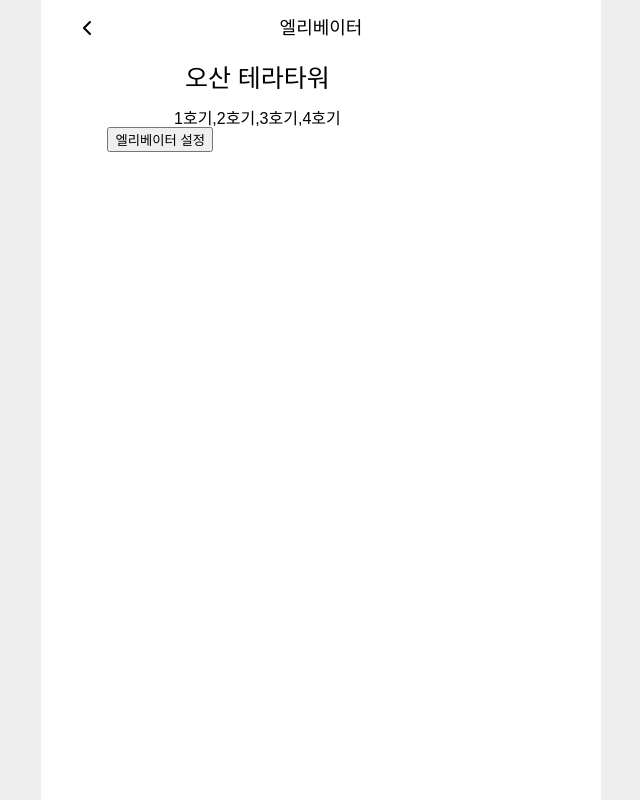
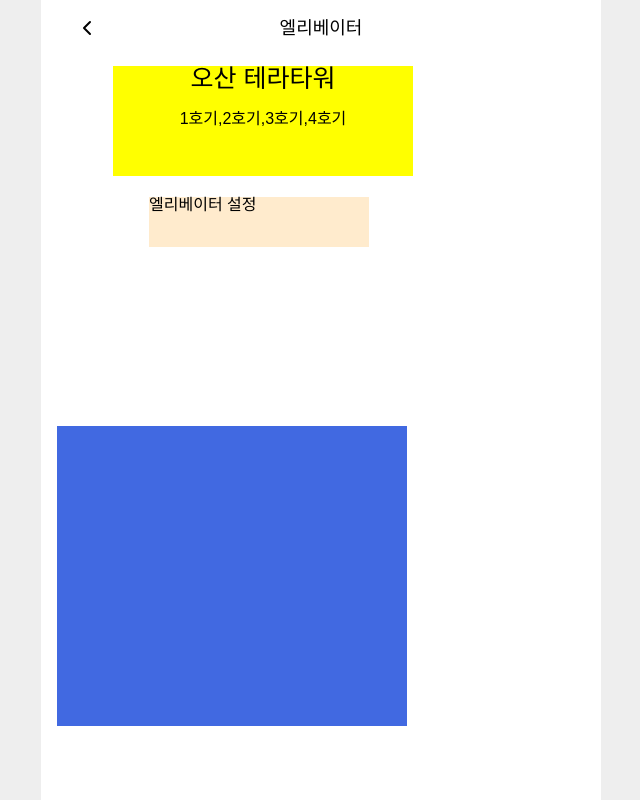
Before and after one commit to FC-Chilli-Bubble/front-officener, a React (Vite) app: page /elevartor in a window 1280 px wide. Shown: the whole page, without its empty margins (319-959 px from the left). Built offline with nearby package versions, Linux system fonts and the light colour scheme; a web font is replaced by a local one.

Commit message:
:lipstick:Design:엘리베이터 홈화면 UI수정중

```diff
--- a/src/pages/Elevator/ElevatorHome.tsx
+++ b/src/pages/Elevator/ElevatorHome.tsx
@@ -16,6 +16,7 @@ const ElevatorHome = () => {
           </TextContainer>
           <SettingButton>엘리베이터 설정</SettingButton>
         </ElevatorSetting>
+        <Elevators></Elevators>
       </StyledContainer>
     </StyledLayout>
   );
@@ -27,10 +28,11 @@ const StyledContainer = styled.div`
 const StyledLayout = styled.div``;
 
 const ElevatorSetting = styled.div`
+  background-color: yellow;
   position: absolute;
   height: 110px;
   width: 300px;
-  margin: 10px 9%;
+  margin: 10px 10%;
 `;
 
 const TextContainer = styled.div`
@@ -50,9 +52,19 @@ const ElevatorNumber = styled.span`
   justify-content: center;
 `;
 
-const SettingButton = styled.button`
+const SettingButton = styled.div`
+  background-color: blanchedalmond;
   position: absolute;
   display: flex;
-  margin:;
+  width: 220px;
+  height: 50px;
+  margin: 70px 12%;
+`;
+
+const Elevators = styled.div`
+  background-color: royalblue;
+  width: 350px;
+  height: 300px;
+  margin-top: 70%;
 `;
 export default ElevatorHome;
```
